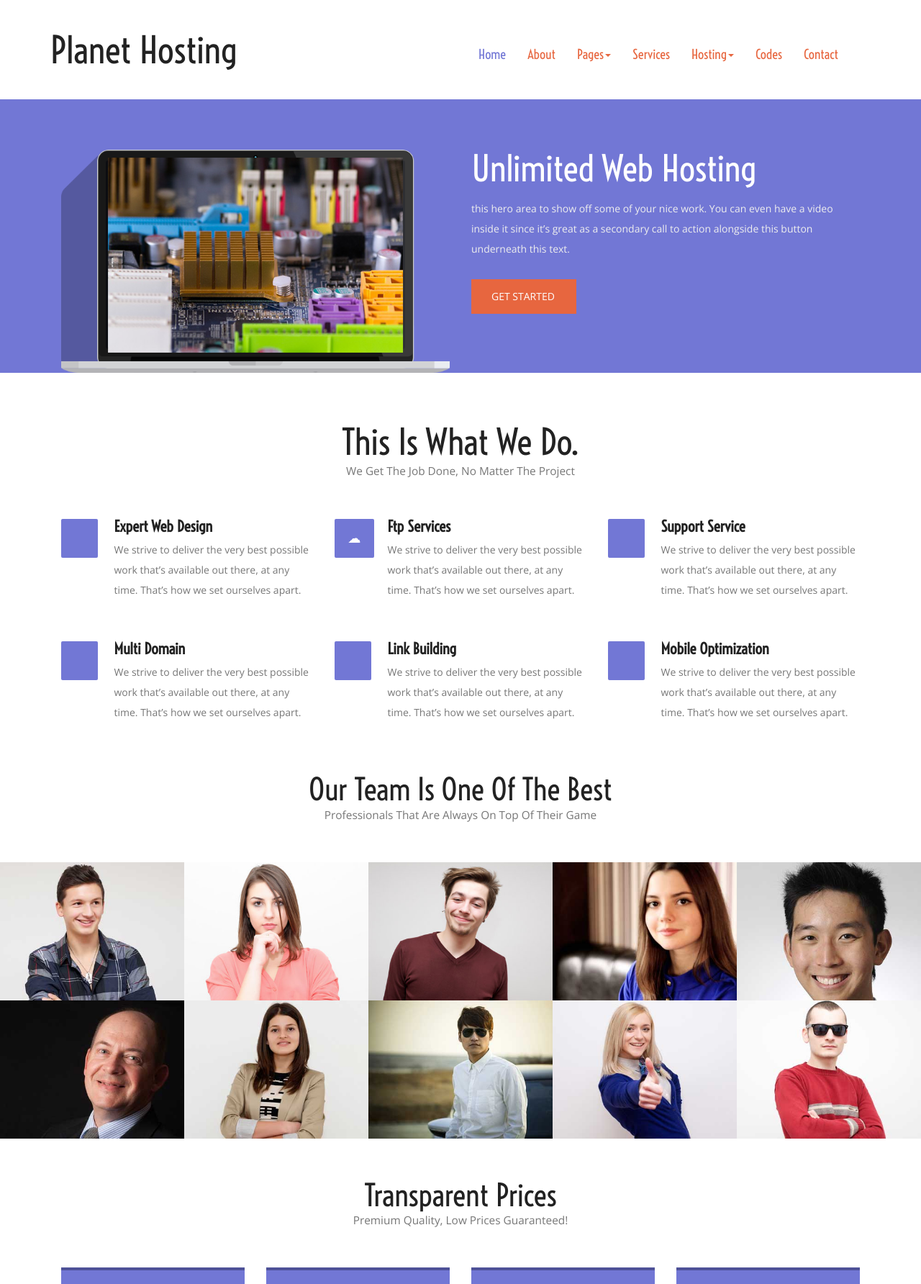
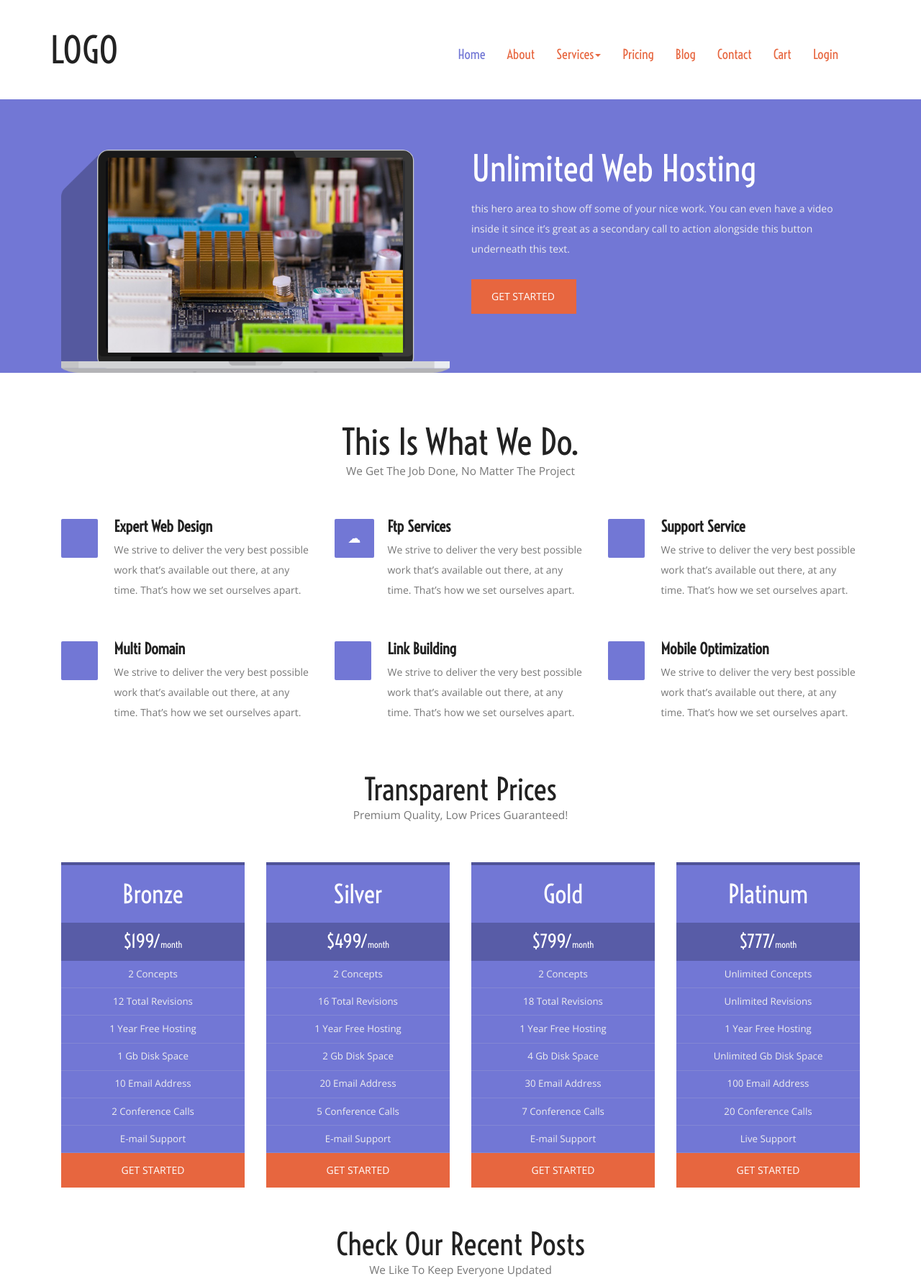
Before and after one commit to iforyourajiv/cedhosting, a PHP site: page / in a window 1280 px wide. Shown: the top 1784 px of the page at 72% size. Run offline with PHP 8.4, Linux system fonts and the light colour scheme; some web fonts are replaced.

Commit message:
With Extra file deletion

```diff
--- a/contact.php
+++ b/contact.php
@@ -41,7 +41,7 @@
 						<div class="container">
 							<h2>How To Find Us</h2>
 							<div class="contact-bottom">
-								<iframe src="https://www.google.com/maps/embed?pb=!1m18!1m12!1m3!1d25747236.632689714!2d-115.51770600214958!3d38.02440374907425!2m3!1f0!2f0!3f0!3m2!1i1024!2i768!4f13.1!3m3!1m2!1s0x8640c67c6fb8a88d%3A0x1db86518c8d575d3!2sHostGator!5e0!3m2!1sen!2sin!4v1451469130125"  frameborder="0" style="border:0" allowfullscreen></iframe>
+							<iframe src="https://www.google.com/maps/embed?pb=!1m18!1m12!1m3!1d3559.324004854122!2d80.98076291453187!3d26.861445183149772!2m3!1f0!2f0!3f0!3m2!1i1024!2i768!4f13.1!3m3!1m2!1s0x399bfd0696fc3245%3A0x9719da00b2748496!2sCEDCOSS%20Technologies%20Private%20Limited!5e0!3m2!1sen!2sin!4v1605693528903!5m2!1sen!2sin" width="600" height="450" frameborder="0" style="border:0; width: 100%" allowfullscreen="" aria-hidden="false" tabindex="0"></iframe>
 							</div>
 							<div class="col-md-4 contact-left">
 								<h4>Address</h4>
--- a/header.php
+++ b/header.php
@@ -1,3 +1,4 @@
+
 <!---header--->
 <div class="header">
 			<div class="container">
@@ -12,7 +13,7 @@
 								<i class="icon-bar"></i>
 							</button>
 							<div class="navbar-brand">
-								<h1><a href="index.php">Planet Hosting</a></h1>
+								<h1><a href="index.php">LOGO</a></h1>
 							</div>
 						</div>
 
@@ -21,23 +22,9 @@
 							<ul class="nav navbar-nav">
 								<li class="active"><a href="index.php">Home <i class="sr-only">(current)</i></a></li>
 								<li><a href="about.php">About</a></li>
+								<li class="dropdown"></li>
 								<li class="dropdown">
-									<a href="#" class="dropdown-toggle" data-toggle="dropdown" role="button" aria-haspopup="true" aria-expanded="false">Pages<i class="caret"></i></a>
-										<ul class="dropdown-menu">
-											<li><a href="blog.php">Blog</a></li>
-											<li><a href="pricing.php">Pricing</a></li>
-											<li><a href="faq.php">FAQ's</a></li>
-											<li><a href="testimonials.php">Testimonials</a></li>
-											<li><a href="history.php">History</a></li>
-											<li><a href="support.php">Support</a></li>
-											<li><a href="templatesetting.php">Template setting</a></li>
-											<li><a href="login.php">Login</a></li>
-											<li><a href="portfolio.php">Portfolio</a></li>
-										</ul>
-									</li>
-								<li><a href="services.php">Services</a></li>
-								<li class="dropdown">
-									<a href="#" class="dropdown-toggle" data-toggle="dropdown" role="button" aria-haspopup="true" aria-expanded="false">Hosting<i class="caret"></i></a>
+									<a href="#" class="dropdown-toggle" data-toggle="dropdown" role="button" aria-haspopup="true" aria-expanded="false">Services<i class="caret"></i></a>
 									<ul class="dropdown-menu">
 										<li><a href="linuxhosting.php">Linux hosting</a></li>
 										<li><a href="wordpresshosting.php">WordPress Hosting</a></li>
@@ -45,8 +32,13 @@
 										<li><a href="cmshosting.php">CMS Hosting</a></li>
 									</ul>
 								</li>
-								<li><a href="codes.php">Codes</a></li>
+								<li><a href="pricing.php">Pricing</a></li>
+								<li><a href="blog.php">Blog</a></li>
 								<li><a href="contact.php">Contact</a></li>
+								<li><a href="cart.php">Cart<i class="fas fa-shopping-cart"></i></a></li>
+								<li><a href="login.php">Login</a></li>
+
+
 							</ul>
 
 						</div><!-- /.navbar-collapse -->
--- a/index.php
+++ b/index.php
@@ -3,8 +3,7 @@
 Author URL: http://w3layouts.com
 License: Creative Commons Attribution 3.0 Unported
 License URL: http://creativecommons.org/licenses/by/3.0/
--->
-<!DOCTYPE html>
+--><!DOCTYPE html>
 <html>
 <head>
 <title>Planet Hosting a Hosting Category Flat Bootstrap Responsive Website Template | Home :: w3layouts</title>
@@ -136,108 +135,7 @@
 				</div>
 			<!---brilliantly--->
 			<!---team--->
-				<div class="team">
-					<h3>our team is one of the best</h3>
-					<h5>Professionals that are always on top of their game</h5>
-					<div class="team-grids">
-						<section>
-							<ul id="da-thumbs" class="da-thumbs">
-								<li>
-									<a href="images/t1.jpg" class="b-link-stripe b-animate-go thick box">
-										<img src="images/t1.jpg" alt="" />
-										<div>
-											<h5>team</h5>
-											<span>non suscipit leo fringilla non suscipit leo fringilla molestie That’s how we set ourselves apart</span>
-										</div>
-									</a>
-								</li>
-								<li>
-									<a href="images/t2.jpg" class="b-link-stripe b-animate-go  thick box">
-										<img src="images/t2.jpg" alt="" />
-										<div>
-											<h5>team</h5>
-											<span>non suscipit leo fringilla non suscipit leo fringilla molestie That’s how we set ourselves apart</span>
-										</div>
-									</a>
-								</li>
-								<li>
-									<a href="images/t3.jpg" class="b-link-stripe b-animate-go  thick box">
-										<img src="images/t3.jpg" alt="" />
-										<div>
-											<h5>team</h5>
-											<span>non suscipit leo fringilla non suscipit leo fringilla molestie That’s how we set ourselves apart</span>
-										</div>
-									</a>
-								</li>
-								<li>
-									<a href="images/t4.jpg" class="b-link-stripe b-animate-go  thick box">
-										<img src="images/t4.jpg" alt="" />
-										<div>
-											<h5>team</h5>
-											<span>non suscipit leo fringilla non suscipit leo fringilla molestie That’s how we set ourselves apart</span>
-										</div>
-									</a>
-								</li>
-								<li>
-									<a href="images/t5.jpg" class="b-link-stripe b-animate-go  thick box">
-										<img src="images/t5.jpg" alt="" />
-										<div>
-											<h5>team</h5>
-											<span>non suscipit leo fringilla non suscipit leo fringilla molestie That’s how we set ourselves apart</span>
-										</div>
-									</a>
-								</li>
-								<li>
-									<a href="images/t6.jpg" class="b-link-stripe b-animate-go  thick box">
-										<img src="images/t6.jpg" alt="" />
-										<div>
-											<h5>team</h5>
-											<span>non suscipit leo fringilla non suscipit leo fringilla molestie That’s how we set ourselves apart</span>
-										</div>
-									</a>
-								</li>
-								<li>
-									<a href="images/t7.jpg" class="b-link-stripe b-animate-go  thick box">
-										<img src="images/t7.jpg" alt="" />
-										<div>
-											<h5>team</h5>
-											<span>non suscipit leo fringilla non suscipit leo fringilla molestie That’s how we set ourselves apart</span>
-										</div>
-									</a>
-								</li>
-								<li>
-									<a href="images/t8.jpg" class="b-link-stripe b-animate-go  thick box">
-										<img src="images/t8.jpg" alt="" />
-										<div>
-											<h5>team</h5>
-											<span>non suscipit leo fringilla non suscipit leo fringilla molestie That’s how we set ourselves apart</span>
-										</div>
-									</a>
-								</li>
-								<li>
-									<a href="images/t9.jpg" class="b-link-stripe b-animate-go  thick box">
-										<img src="images/t9.jpg" alt="" />
-										<div>
-											<h5>team</h5>
-											<span>non suscipit leo fringilla non suscipit leo fringilla molestie That’s how we set ourselves apart</span>
-										</div>
-									</a>
-								</li>
-								<li>
-									<a href="images/t10.jpg" class="b-link-stripe b-animate-go  thick box">
-										<img src="images/t10.jpg" alt="" />
-										<div>
-											<h5>team</h5>
-											<span>non suscipit leo fringilla non suscipit leo fringilla molestie That’s how we set ourselves apart</span>
-										</div>
-									</a>
-								</li>
-							</ul>
-							<div class="clearfix"> </div>
-						</section>
 
-					</div>
-				</div>
 				<!---team--->
 				<!---prices--->
 					<div class="price-section">
```
Also changed, not shown: images/logo.png (added).
